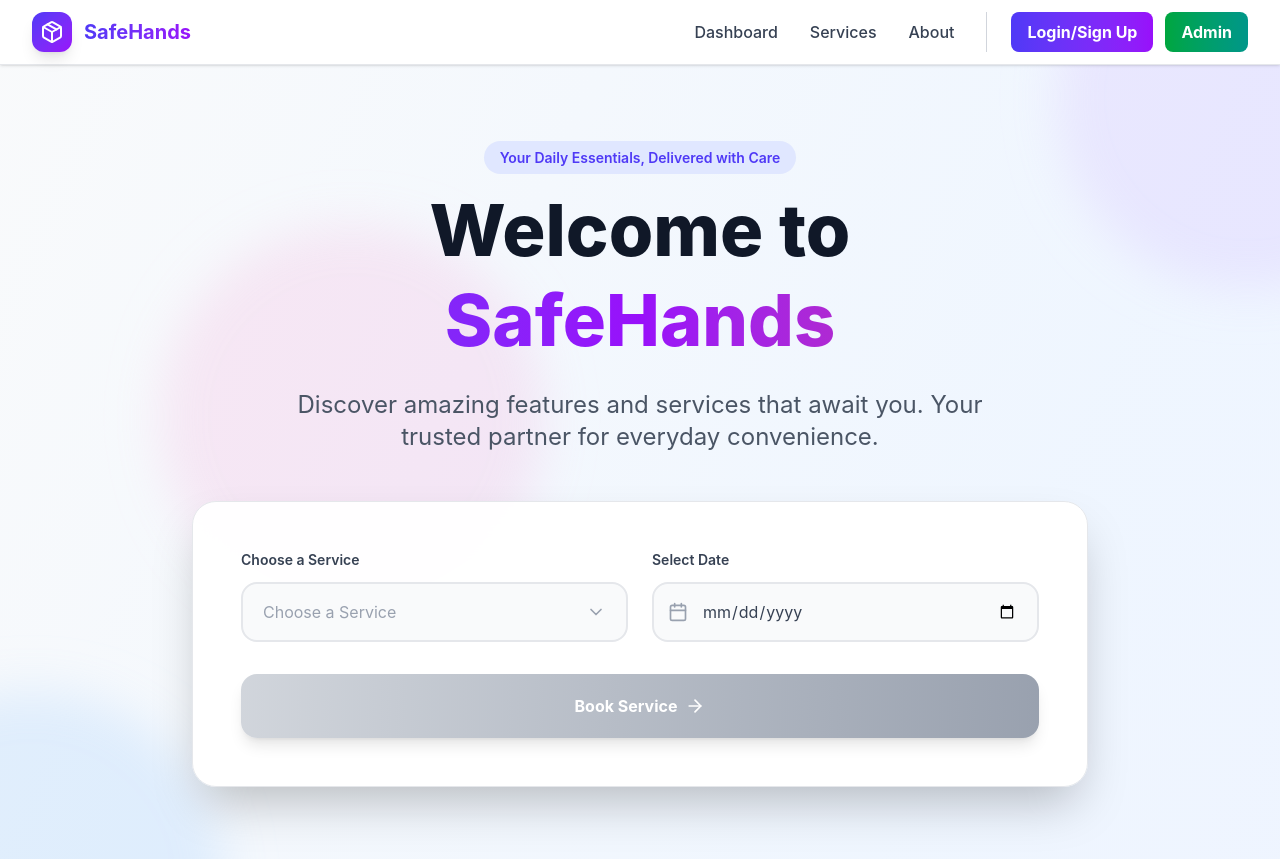
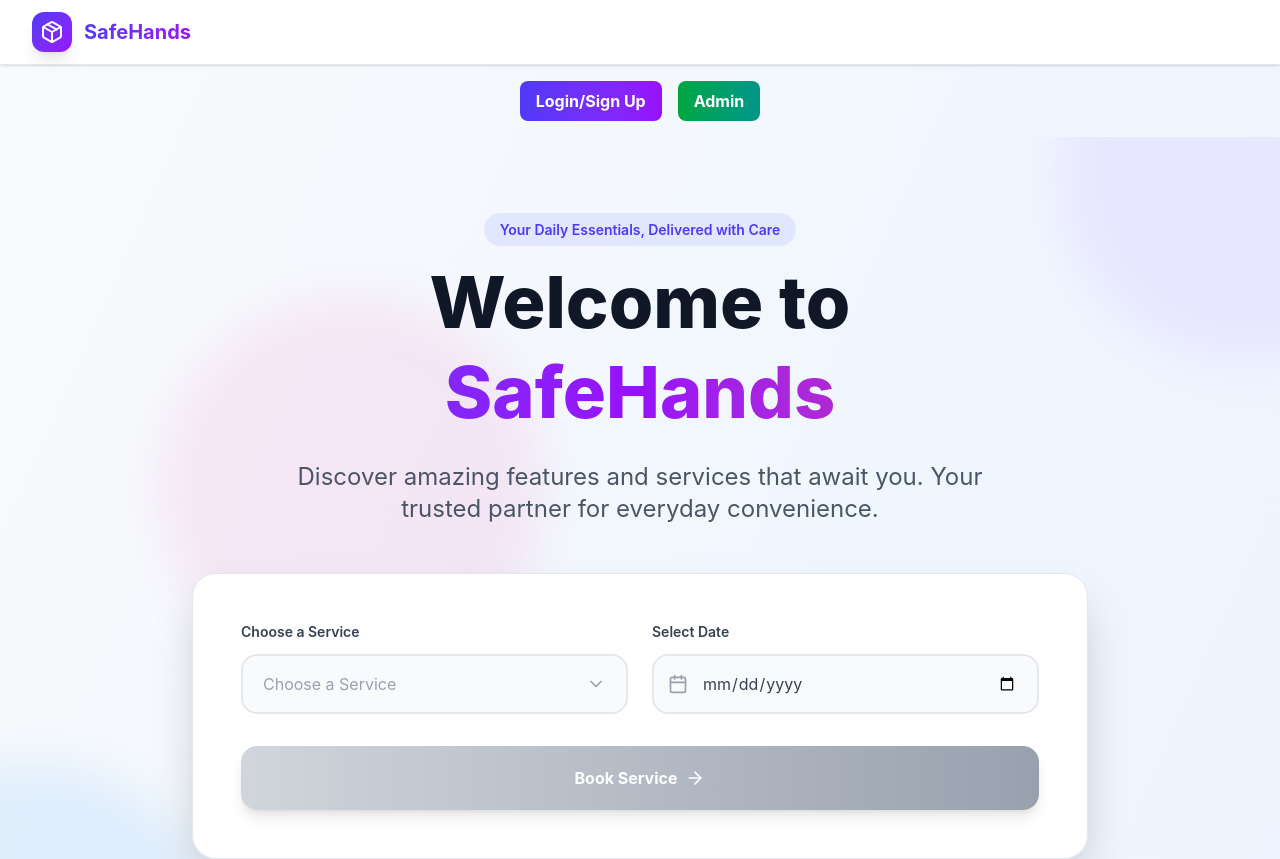
Before and after one commit to 8Shahid8/SWE_FInalProject, a React (Vite) app in the folder safehands/: page / in a window 1280 px wide. Shown: the top 859 px of the page. Built offline with nearby package versions, Linux system fonts and the light colour scheme.

Commit message:
fix(layout): create layout component and apply to App and AdminDashboard

```diff
--- a/safehands/src/App.jsx
+++ b/safehands/src/App.jsx
@@ -2,6 +2,7 @@ import React, { useState } from 'react';
 import { ChevronDown, Package, Pill, ShieldCheck, Utensils, MapPin, Calendar, ArrowRight, Menu, X, Truck, Clock, Shield, Star } from 'lucide-react';
 import SafeHandsAuth from './components/SafeHandsAuth';
 import AdminDashboard from './components/AdminDashboard';
+import Layout from './components/Layout';
 
 export default function App() {
   const [currentPage, setCurrentPage] = useState('home'); // 'home' or 'auth'
@@ -73,25 +74,8 @@ export default function App() {
   }
 
   return (
-    <div className="min-h-screen bg-gradient-to-br from-gray-50 via-blue-50 to-indigo-50">
-      {/* Navigation */}
-      <nav className="sticky top-0 w-full z-50 bg-white/95 backdrop-blur-md border-b border-gray-200 shadow-sm">
-        <div className="max-w-7xl mx-auto px-4 sm:px-6 lg:px-8">
-          <div className="flex justify-between items-center h-16">
-            <div className="flex items-center space-x-3">
-              <div className="w-10 h-10 bg-gradient-to-br from-indigo-600 to-purple-600 rounded-xl flex items-center justify-center shadow-lg">
-                <Package className="w-6 h-6 text-white" />
-              </div>
-              <span className="text-xl font-bold bg-gradient-to-r from-indigo-600 to-purple-600 bg-clip-text text-transparent">
-                SafeHands
-              </span>
-            </div>
-
-            <div className="hidden md:flex items-center space-x-8">
-              <a href="#" className="text-gray-700 hover:text-indigo-600 transition font-medium">Dashboard</a>
-              <a href="#services" className="text-gray-700 hover:text-indigo-600 transition font-medium">Services</a>
-              <a href="#" className="text-gray-700 hover:text-indigo-600 transition font-medium">About</a>
-              <div className="flex items-center space-x-3 pl-6 border-l border-gray-300">
+    <Layout>
+      <div className="flex justify-center space-x-4 my-4">
         <button
           onClick={() => setCurrentPage('auth')}
           className="bg-gradient-to-r from-indigo-600 to-purple-600 text-white font-bold px-4 py-2 rounded-lg"
@@ -105,28 +89,6 @@ export default function App() {
           Admin
         </button>
       </div>
-            </div>
-
-            <button
-              className="md:hidden text-gray-700"
-              onClick={() => setIsMenuOpen(!isMenuOpen)}
-            >
-              {isMenuOpen ? <X className="w-6 h-6" /> : <Menu className="w-6 h-6" />}
-            </button>
-          </div>
-        </div>
-
-        {isMenuOpen && (
-          <div className="md:hidden bg-white border-t border-gray-200">
-            <div className="px-4 py-3 space-y-3">
-              <a href="#" className="block text-gray-700 hover:text-indigo-600">Dashboard</a>
-              <a href="#services" className="block text-gray-700 hover:text-indigo-600">Services</a>
-              <a href="#" className="block text-gray-700 hover:text-indigo-600">About</a>
-            </div>
-          </div>
-        )}
-      </nav>
-
       {/* Hero Section */}
       <div className="relative pt-20 pb-16 px-4">
         <div className="absolute inset-0 overflow-hidden pointer-events-none">
@@ -334,25 +296,6 @@ export default function App() {
           </div>
         </div>
       </div>
-
-      {/* Footer */}
-      <footer className="bg-gray-900 text-white py-12 px-4">
-        <div className="max-w-7xl mx-auto text-center">
-          <div className="flex items-center justify-center space-x-2 mb-4">
-            <div className="w-10 h-10 bg-gradient-to-br from-indigo-600 to-purple-600 rounded-xl flex items-center justify-center">
-              <Package className="w-6 h-6 text-white" />
-            </div>
-            <span className="text-2xl font-bold">SafeHands</span>
-          </div>
-          <p className="text-gray-400 mb-6">Your trusted partner for everyday services</p>
-          <div className="flex justify-center space-x-6 text-gray-400">
-            <a href="#" className="hover:text-white transition">Privacy Policy</a>
-            <a href="#" className="hover:text-white transition">Terms of Service</a>
-            <a href="#" className="hover:text-white transition">Contact Us</a>
-          </div>
-          <p className="text-gray-500 mt-8">© 2025 SafeHands. All rights reserved.</p>
-        </div>
-      </footer>
-    </div>
+    </Layout>
   );
 }
--- a/safehands/src/components/AdminDashboard.jsx
+++ b/safehands/src/components/AdminDashboard.jsx
@@ -1,5 +1,6 @@
 import React, { useState } from 'react';
 import { Home, Users, Briefcase, Bell } from 'lucide-react';
+import Layout from './Layout';
 
 // Placeholder components for the different sections
 const DashboardHome = () => (
@@ -57,6 +58,7 @@ export default function AdminDashboard() {
   };
 
   return (
+    <Layout>
       <div className="flex min-h-screen bg-gray-100">
         <aside className="w-64 bg-white shadow-md">
           <div className="p-6">
@@ -102,5 +104,6 @@ export default function AdminDashboard() {
           {renderContent()}
         </main>
       </div>
+    </Layout>
   );
 }
--- /dev/null
+++ b/safehands/src/components/Layout.jsx
@@ -0,0 +1,45 @@
+import React from 'react';
+import { Package } from 'lucide-react';
+
+export default function Layout({ children }) {
+  return (
+    <div className="min-h-screen bg-gradient-to-br from-gray-50 via-blue-50 to-indigo-50">
+      {/* Navigation */}
+      <nav className="sticky top-0 w-full z-50 bg-white/95 backdrop-blur-md border-b border-gray-200 shadow-sm">
+        <div className="max-w-7xl mx-auto px-4 sm:px-6 lg:px-8">
+          <div className="flex justify-between items-center h-16">
+            <div className="flex items-center space-x-3">
+              <div className="w-10 h-10 bg-gradient-to-br from-indigo-600 to-purple-600 rounded-xl flex items-center justify-center shadow-lg">
+                <Package className="w-6 h-6 text-white" />
+              </div>
+              <span className="text-xl font-bold bg-gradient-to-r from-indigo-600 to-purple-600 bg-clip-text text-transparent">
+                SafeHands
+              </span>
+            </div>
+          </div>
+        </div>
+      </nav>
+
+      {children}
+
+      {/* Footer */}
+      <footer className="bg-gray-900 text-white py-12 px-4">
+        <div className="max-w-7xl mx-auto text-center">
+          <div className="flex items-center justify-center space-x-2 mb-4">
+            <div className="w-10 h-10 bg-gradient-to-br from-indigo-600 to-purple-600 rounded-xl flex items-center justify-center">
+              <Package className="w-6 h-6 text-white" />
+            </div>
+            <span className="text-2xl font-bold">SafeHands</span>
+          </div>
+          <p className="text-gray-400 mb-6">Your trusted partner for everyday services</p>
+          <div className="flex justify-center space-x-6 text-gray-400">
+            <a href="#" className="hover:text-white transition">Privacy Policy</a>
+            <a href="#" className="hover:text-white transition">Terms of Service</a>
+            <a href="#" className="hover:text-white transition">Contact Us</a>
+          </div>
+          <p className="text-gray-500 mt-8">© 2025 SafeHands. All rights reserved.</p>
+        </div>
+      </footer>
+    </div>
+  );
+}
```
Lines whose indentation alone changed are shown as unchanged.
